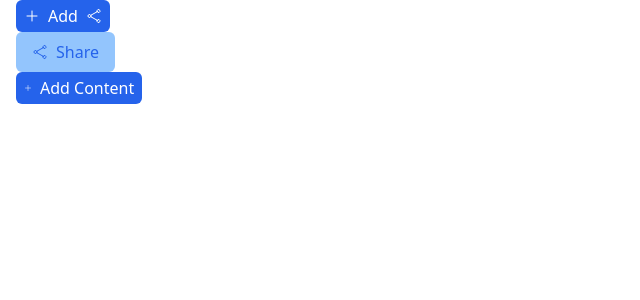
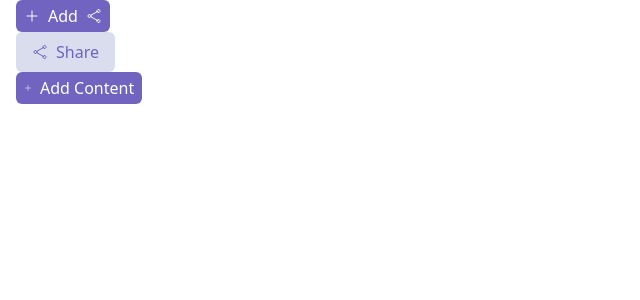
Before and after one commit to adityaK87/Web-Dev-Cohort-03, a React (Vite) app in the folder brainly-frontend/: page / in a window 1280 px wide. Shown: the top 300 px of the page, without its empty margins (0-640 px from the left). Built offline with nearby package versions, Linux system fonts and the light colour scheme.

Commit message:
modified color

```diff
--- a/brainly-frontend/src/components/Button.tsx
+++ b/brainly-frontend/src/components/Button.tsx
@@ -10,8 +10,8 @@ export interface ButtonProps {
 }
 
 const variantStyle = {
-	primary: "bg-blue-600 text-white",
-	secondary: "bg-blue-300 text-blue-600",
+	primary: "bg-purple-600 text-white",
+	secondary: "bg-purple-200 text-purple-600",
 };
 
 const sizeStyle = {
@@ -19,22 +19,23 @@ const sizeStyle = {
 	md: "px-4 py-2",
 	lg: "px-8 py-4 text-xl",
 };
-const defaultStyle = "rounded-md mx-4 flex items-center";
+const defaultStyle = "rounded-md mx-4 flex items-center font-300";
 
-export const Button = (props: ButtonProps) => {
+export const Button = ({
+	variant,
+	size,
+	text,
+	startIcon,
+	endIcon,
+	onClick,
+}: ButtonProps) => {
 	return (
 		<button
-			className={`${variantStyle[props.variant]} ${
-				sizeStyle[props.size]
-			} ${defaultStyle}`}
-			onClick={props.onClick}>
-			{props.startIcon ? (
-				<span className="pr-2">{props.startIcon}</span>
-			) : null}
-			{props.text}
-			{props.endIcon ? (
-				<span className="pl-2">{props.endIcon}</span>
-			) : null}
+			className={`${variantStyle[variant]} ${sizeStyle[size]} ${defaultStyle}`}
+			onClick={onClick}>
+			{startIcon ? <span className="pr-2">{startIcon}</span> : null}
+			{text}
+			{endIcon ? <span className="pl-2">{endIcon}</span> : null}
 		</button>
 	);
 };
--- a/brainly-frontend/tailwind.config.js
+++ b/brainly-frontend/tailwind.config.js
@@ -2,7 +2,20 @@
 export default {
 	content: ["./index.html", "./src/**/*.{js,ts,jsx,tsx}"],
 	theme: {
-		extend: {},
+		extend: {
+			colors: {
+				gray: {
+					100: "#eeeeef",
+					200: "#e6e9ed",
+					600: "#95989c",
+				},
+				purple: {
+					200: "#d9ddee",
+					500: "#9492db",
+					600: "#7164c0",
+				},
+			},
+		},
 	},
 	plugins: [],
 };
```
